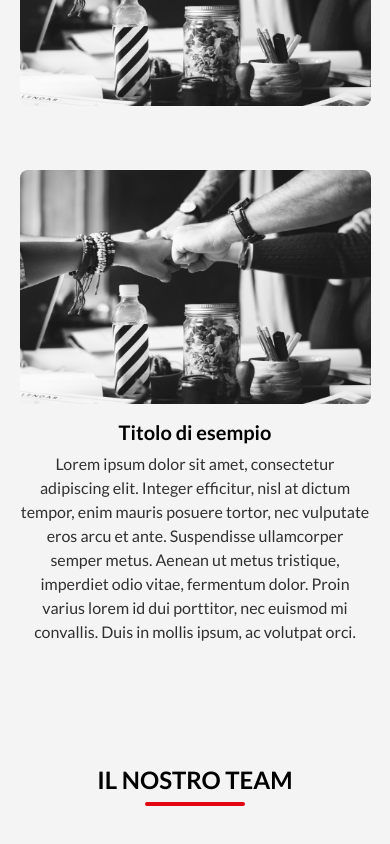
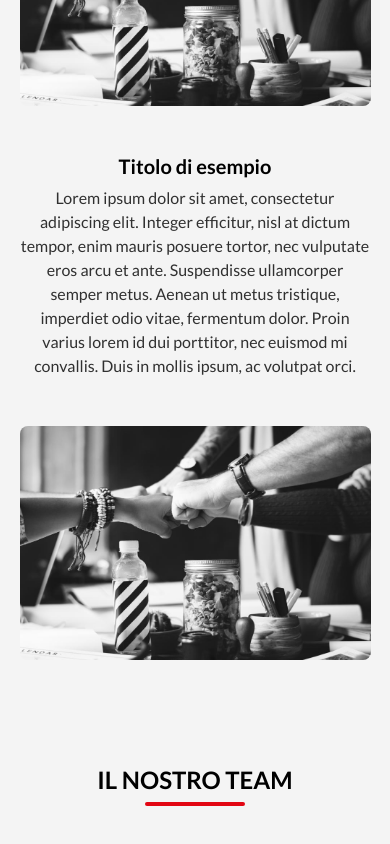
Before and after one commit to LOTO-gpolli/CEMA-impianti, a Next.js app: page / in a window 390 px wide. Shown: the part 3161-4005 px from the top of the page. Built offline with nearby package versions, Linux system fonts and the light colour scheme.

Commit message:
fix: adjust chi siamo mobile order

```diff
--- a/components/StoryLine/StoryLine.jsx
+++ b/components/StoryLine/StoryLine.jsx
@@ -18,8 +18,6 @@ const StoryLine = ({ description, imageSource, title = '', reverse = false }) =>
           layout="responsive"
         />
       </div>
-
-      {/* <img className={styles['storyline__image']} src={imageSource} /> */}
     </div>
   );
 };
--- a/components/StoryLine/StoryLine.module.css
+++ b/components/StoryLine/StoryLine.module.css
@@ -66,6 +66,7 @@
   .storyline__image-wrapper {
     width: 100%;
     margin: 1rem auto;
+    order: 1;
   }
 }
 
```
